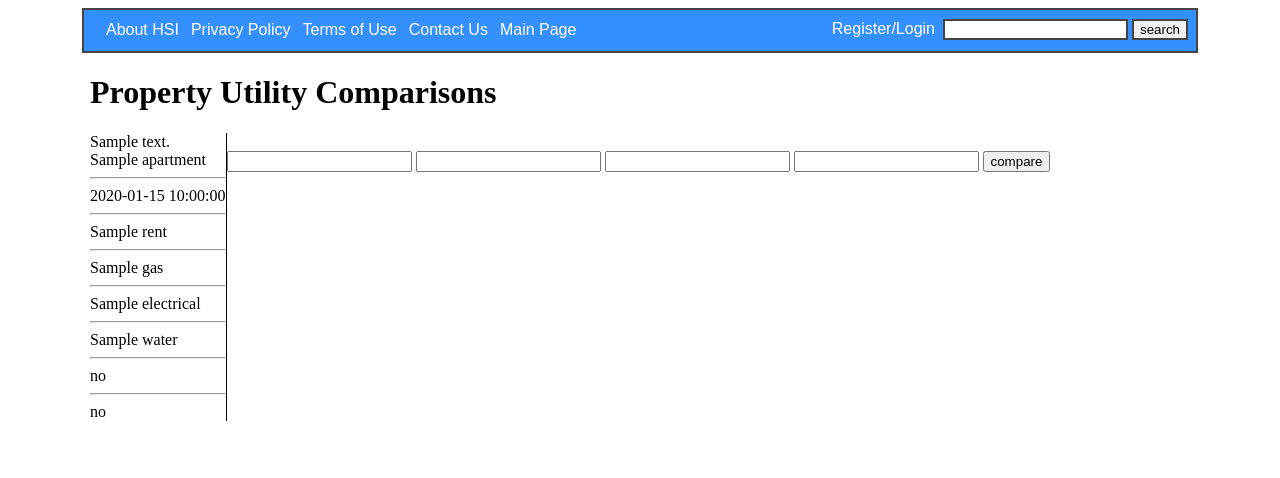
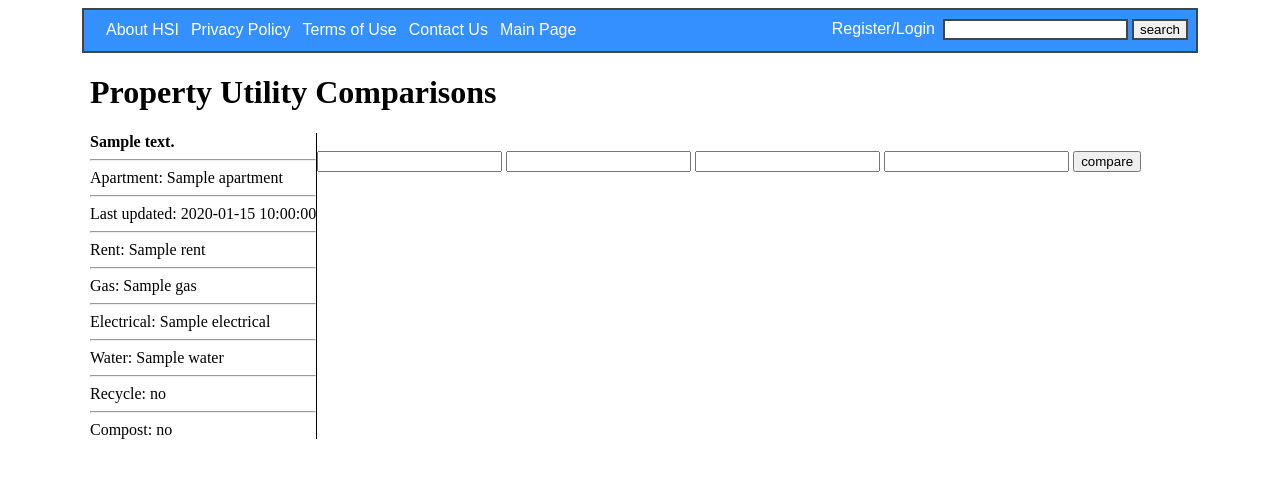
Before and after one commit to Mackoyokcam/HSI, a Flask app: template app/templates/comparisons.html in a window 1280 px wide. Shown: the top 478 px of the page. Run offline with Flask 2, Linux system fonts and the light colour scheme; the template is opened without the code that fills it: most values are stand-ins (such as "Sample title", 1, 10 or a date in 2020); some libraries are stand-ins or nearby versions.

Commit message:
debugging

```diff
--- a/app/static/css/comparisons.css
+++ b/app/static/css/comparisons.css
@@ -2,3 +2,7 @@
 	float: left;
 	border-right: solid black 1px;
 }
+
+#comparison-form {
+	float: bottom;
+}
--- a/app/templates/comparisons.html
+++ b/app/templates/comparisons.html
@@ -14,26 +14,27 @@
         {% for address in addresses %}
         <div class="data-column">
             <div id="labels">
-                <p>{{ address["address"] }}</p>
+                <p><strong>{{ address["address"] }}</strong></p>
+                <hr>
                 <!-- TODO: implement multiple apartments -->
                 {% if address["data"]|string() == "No Data Available" %}
                 <p class="no-data">No Data Available</p>
                 {% else %}
-                <p id="apartment">{{ address["apartment"] }}</p>
+                <p id="apartment">Apartment: {{ address["apartment"] }}</p>
                 <hr>
-                <p id="update-date">{{ address["data"]["updateDate"] }}</p>
+                <p id="update-date">Last updated: {{ address["data"]["updateDate"] }}</p>
                 <hr>
-                <p id="rent">{{ address["data"]["rent"] }}</p>
+                <p id="rent">Rent: {{ address["data"]["rent"] }}</p>
                 <hr>
-                <p id="gas">{{ address["data"]["gas"] }}</p>
+                <p id="gas">Gas: {{ address["data"]["gas"] }}</p>
                 <hr>
-                <p id="electrical">{{ address["data"]["electrical"] }}</p>
+                <p id="electrical">Electrical: {{ address["data"]["electrical"] }}</p>
                 <hr>
-                <p id="water">{{ address["data"]["water"] }}</p>
+                <p id="water">Water: {{ address["data"]["water"] }}</p>
                 <hr>
-                <p id="recycle">{% if address["data"]["recycle"] == "True" %} yes {% else %} no {% endif %}</p>
+                <p id="recycle">Recycle: {% if address["data"]["recycle"] == "True" %} yes {% else %} no {% endif %}</p>
                 <hr>
-                <p id="compost">{% if address["data"]["compost"] == "True" %} yes {% else %} no {% endif %}</p>
+                <p id="compost">Compost: {% if address["data"]["compost"] == "True" %} yes {% else %} no {% endif %}</p>
             </div>
             {% endif %}
         </div>
```
